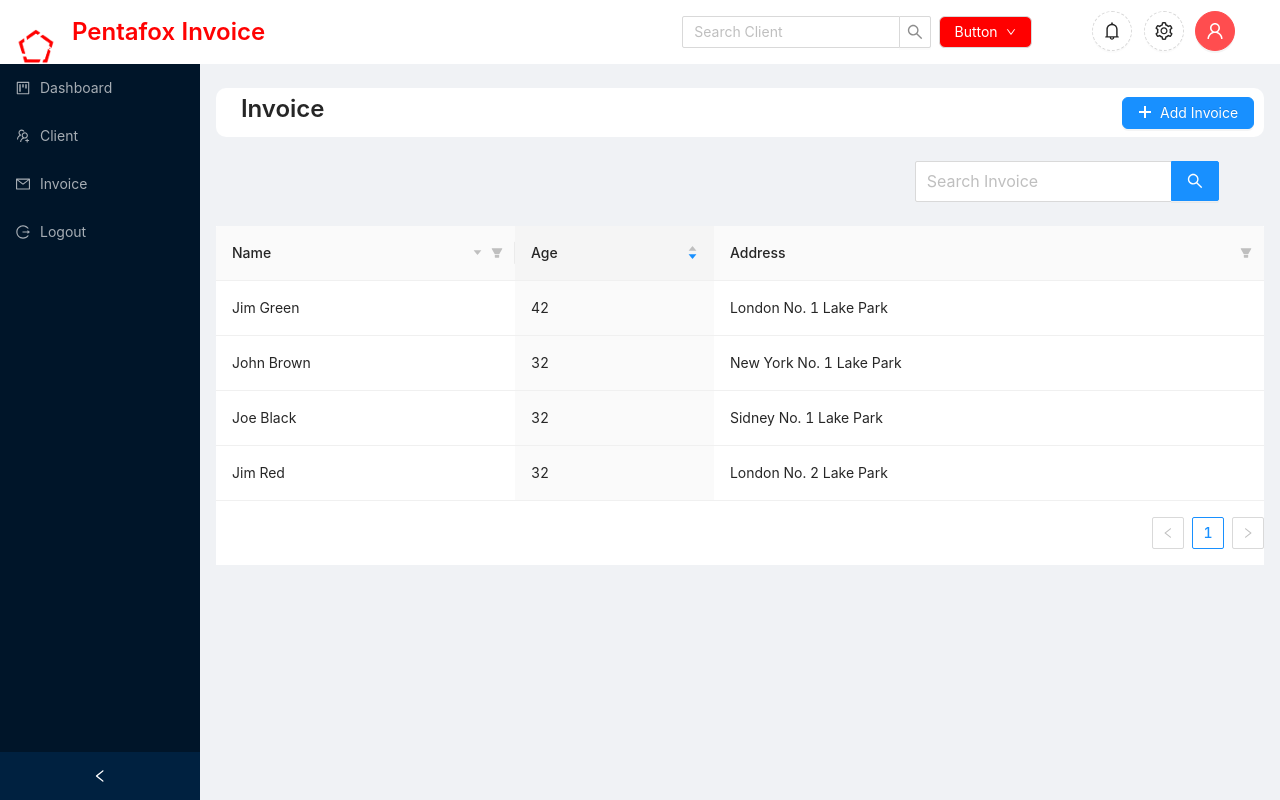
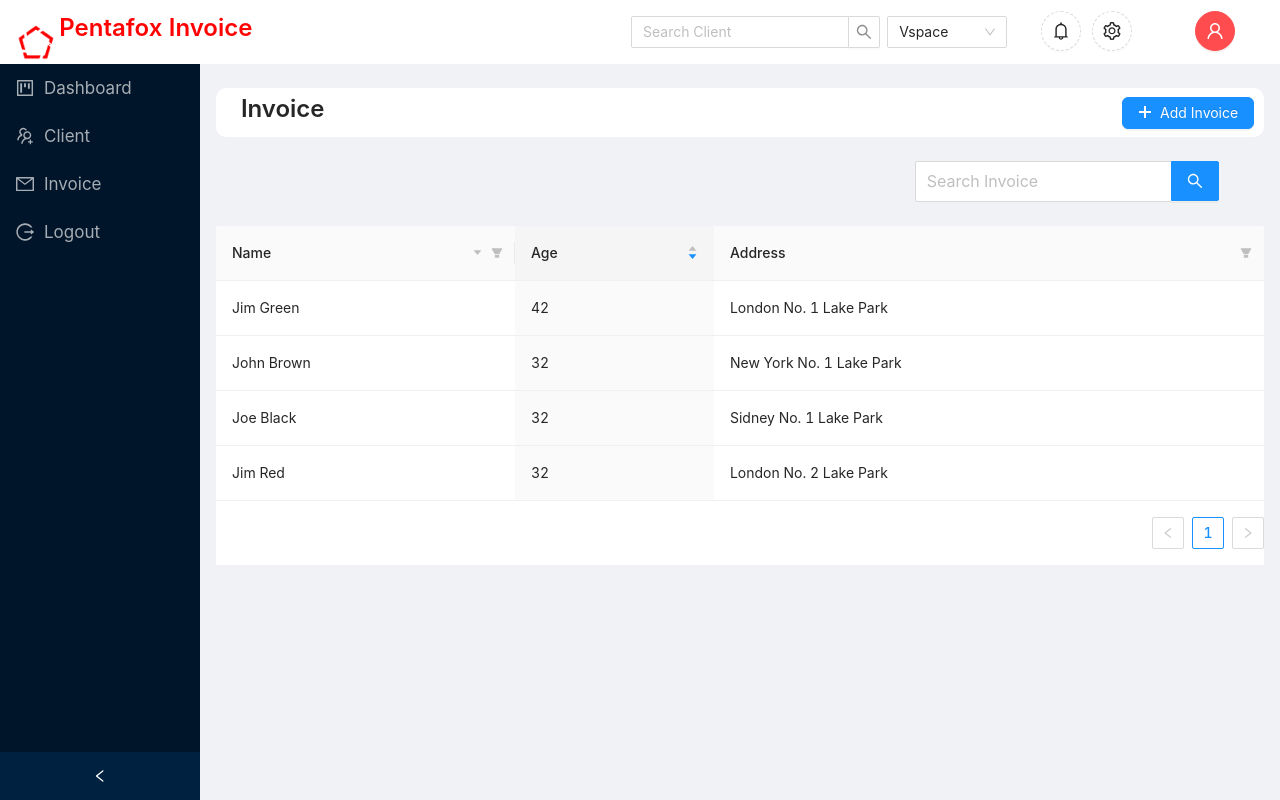
Before and after one commit to ArulPrasath15/invoice-react, a React (Create React App) app: page / in a window 1280 px wide. Built offline with nearby package versions, Linux system fonts and the light colour scheme.

Commit message:
minor tweaks

```diff
--- a/src/pages/home/home.js
+++ b/src/pages/home/home.js
@@ -1,11 +1,10 @@
 import React from 'react';
 import './home.css'
 import 'antd/dist/antd.css';
-import {Layout, Menu, Button, Typography, Col, Row, Dropdown, Image} from 'antd';
+import {Layout, Menu, Button, Typography, Col, Row, Image, Select} from 'antd';
 import {
     UserOutlined,
     LogoutOutlined,
-    DownOutlined,
     BellOutlined,
     SettingOutlined,
     MailOutlined,
@@ -14,11 +13,11 @@ import {
 
 } from '@ant-design/icons';
 import Search from "antd/es/input/Search";
-import profilelogo from '../../assets/profile.png';
 import logo from '../../assets/logo.png';
 import Invoice from "../../components/invoice";
 import Template1 from "../../components/templates/template-1";
-const { Header, Footer, Sider } = Layout;
+import {Option} from "antd/es/mentions";
+const { Header, Sider } = Layout;
 const { Title } = Typography;
 
 
@@ -33,61 +32,31 @@ class Home extends React.Component {
 
     render() {
 
-        const menu = (
-            <Menu onClick={handleMenuClick}>
-                <Menu.Item key="1" icon={<UserOutlined />}>
-                    1st menu item
-                </Menu.Item>
-                <Menu.Item key="2" icon={<UserOutlined />}>
-                    2nd menu item
-                </Menu.Item>
-                <Menu.Item key="3" icon={<UserOutlined />}>
-                    3rd menu item
-                </Menu.Item>
-            </Menu>
-        );
         const { collapsed } = this.state;
-
-        function handleButtonClick(e) {
-            console.log('click left button', e);
-
-        }
-        function handleMenuClick(e) {
-            console.log('click', e);
-
-        }
-
         return (
 
             <Layout style={{ minHeight: '100vh' }} >
                     <Header className="header" style={{backgroundColor:'white',boxShadow:'inset rgb(0 0 0 / 0%) 0px -5px 8px 0px',paddingLeft:'2vh'}}   >
-                        <Row gutter={16}>
-                            <Col className="gutter-row" span={6}>
-                                <div style={{paddingTop:"2vh"}}>
-                                    <Row gutter={16}>
-                                        <Col>
-                                            <Image
-                                                width={40}
-                                                src={logo}
-                                            />
-                                        </Col>
-                                        <Col>
-                                            <Title style={{color:'#ff0202'}} level={3}>Pentafox Invoice</Title>
-                                        </Col>
-                                    </Row>
-                               </div>
+                        <Row gutter={16}  >
+                            <Col className="gutter-row" span={1} style={{ marginTop:'12px'}}>
+                                <Image
+                                    width={40}
+                                    src={logo}
+                                />
                             </Col>
-                            <Col className="gutter-row" span={7}>
+                            <Col className="gutter-row" span={4} style={{paddingLeft:'0', marginTop:'12px'}}>
+                                <Title style={{color:'#ff0202',paddingLeft:'0vh'}} level={3}>Pentafox Invoice</Title>
                             </Col>
-                            <Col className="gutter-row" span={4}>
+                            <Col className="gutter-row" span={4} offset={7}>
                                 <div  ><Search placeholder="Search Client" allowClear style={{ width: 250, marginTop:'16px' }} /></div>
                             </Col>
                             <Col className="gutter-row"  offset = {1} span={2}>
-                                <div ><Dropdown overlay={menu} style={{color:'red'}}>
-                                    <Button style={{backgroundColor:'red',color:'white',borderRadius:'6px'}} >
-                                        Button <DownOutlined />
-                                    </Button>
-                                </Dropdown></div>
+                                <div >
+                                    <Select defaultValue="Vspace" style={{ width: 120 }} >
+                                        <Option value="Vspace">Vspace</Option>
+                                        <Option value="Pentafox">Pentafox</Option>
+                                    </Select>
+                                </div>
                             </Col>
                             <Col className="gutter-row" offset = {1} span={1}>
                                 <Button type="dashed"  shape="circle" icon={<BellOutlined />} size={"large"} />
@@ -95,7 +64,7 @@ class Home extends React.Component {
                             <Col className="gutter-row" span={1}>
                                 <Button type="dashed"  shape="circle" icon={<SettingOutlined />} size={"large"} />
                             </Col>
-                            <Col className="gutter-row" span={1} >
+                            <Col className="gutter-row" span={1} offset = {1}    >
                                 <Button  type="danger"  shape="circle" icon={<UserOutlined />} size={"large"} />
                             </Col>
                         </Row>
@@ -108,11 +77,11 @@ class Home extends React.Component {
                         defaultOpenKeys={['sub1']}
                         style={{ height: '100%', borderRight: 0 }}
                     >
-                        <Menu theme='dark' key="sub1" icon={<UserOutlined />} title="subnav 1" >
-                            <Menu.Item key="1" icon={<ProjectOutlined />} >Dashboard</Menu.Item>
-                            <Menu.Item key="2" icon={<UsergroupAddOutlined />}>Client</Menu.Item>
-                            <Menu.Item key="3" icon={<MailOutlined />}>Invoice</Menu.Item>
-                            <Menu.Item key="4" icon={<LogoutOutlined />}>Logout</Menu.Item>
+                        <Menu theme='dark' key="sub1" icon={<UserOutlined />} title="subnav 1" style={{fontSize:'17px'}}  >
+                            <Menu.Item key="1" icon={<ProjectOutlined style={{ fontSize: '18px'}} />} >Dashboard</Menu.Item>
+                            <Menu.Item key="2" icon={<UsergroupAddOutlined style={{ fontSize: '18px'}} />}>Client</Menu.Item>
+                            <Menu.Item key="3" icon={<MailOutlined style={{ fontSize: '18px'}} />}>Invoice</Menu.Item>
+                            <Menu.Item key="4" icon={<LogoutOutlined style={{ fontSize: '18px'}} />}>Logout</Menu.Item>
                         </Menu>
 
                     </Menu>
```
Also changed, not shown: src/pages/home/home.css (line endings or trailing spaces).
